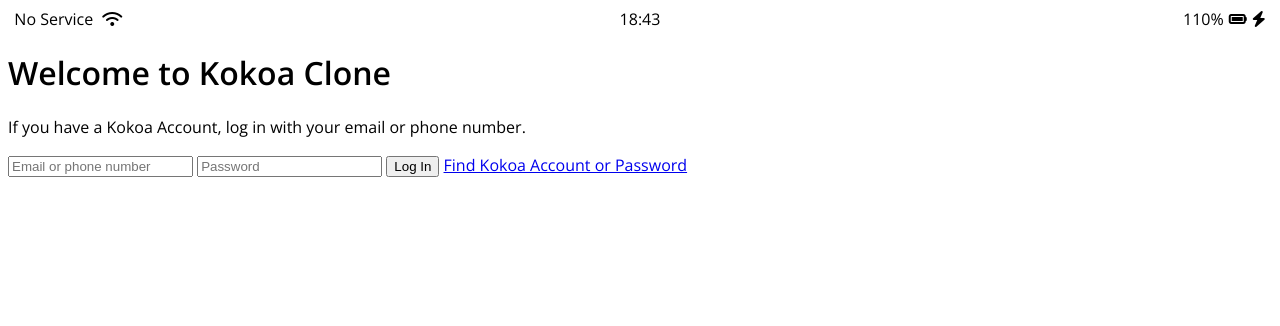
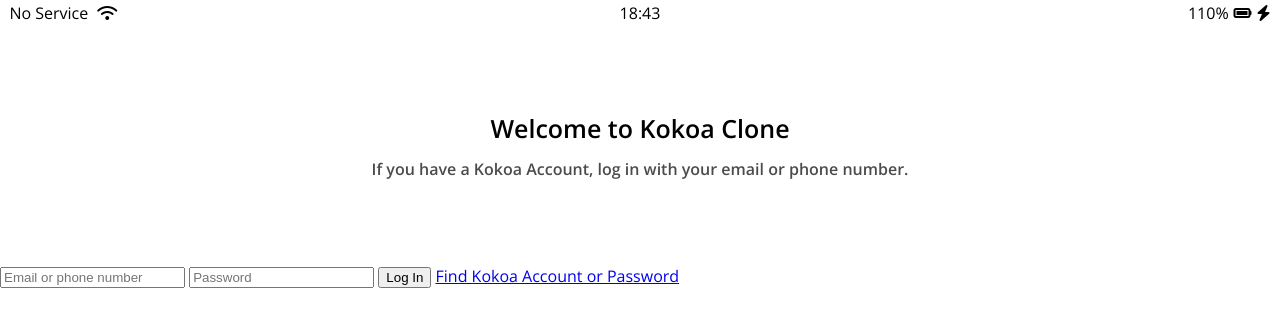
Before and after one commit to diazyouknow/kokoa-clone-2020, a plain HTML site: page index.html in a window 1280 px wide. Drawn offline with nearby package versions, Linux system fonts and the light colour scheme.

```diff
--- /dev/null
+++ b/css/reset.css
@@ -0,0 +1,124 @@
+html,
+body,
+div,
+span,
+applet,
+object,
+iframe,
+h1,
+h2,
+h3,
+h4,
+h5,
+h6,
+p,
+blockquote,
+pre,
+a,
+abbr,
+acronym,
+address,
+big,
+cite,
+code,
+del,
+dfn,
+em,
+img,
+ins,
+kbd,
+q,
+s,
+samp,
+small,
+strike,
+strong,
+sub,
+sup,
+tt,
+var,
+b,
+u,
+i,
+center,
+dl,
+dt,
+dd,
+ol,
+ul,
+li,
+fieldset,
+form,
+label,
+legend,
+table,
+caption,
+tbody,
+tfoot,
+thead,
+tr,
+th,
+td,
+article,
+aside,
+canvas,
+details,
+embed,
+figure,
+figcaption,
+footer,
+header,
+hgroup,
+menu,
+nav,
+output,
+ruby,
+section,
+summary,
+time,
+mark,
+audio,
+video {
+  margin: 0;
+  padding: 0;
+  border: 0;
+  font-size: 100%;
+  font: inherit;
+  vertical-align: baseline;
+}
+/* HTML5 display-role reset for older browsers */
+article,
+aside,
+details,
+figcaption,
+figure,
+footer,
+header,
+hgroup,
+menu,
+nav,
+section {
+  display: block;
+}
+body {
+  line-height: 1;
+}
+ol,
+ul {
+  list-style: none;
+}
+blockquote,
+q {
+  quotes: none;
+}
+blockquote:before,
+blockquote:after,
+q:before,
+q:after {
+  content: "";
+  content: none;
+}
+table {
+  border-collapse: collapse;
+  border-spacing: 0;
+}
--- /dev/null
+++ b/css/status-bar.css
@@ -0,0 +1,28 @@
+.status-bar {
+  display: flex;
+  justify-content: center;
+  padding: 5px 3px;
+}
+
+.status-bar_column {
+  width: 33%;
+}
+
+.status-bar_column:first-child span {
+  margin-right: 5px;
+}
+
+.status-bar_column:nth-child(2) {
+  display: flex;
+  justify-content: center;
+}
+
+.status-bar_column:last-child {
+  display: flex;
+  justify-content: flex-end;
+  align-items: center;
+}
+
+.fa-battery-full {
+  margin: 0px 5px;
+}
--- a/css/styles.css
+++ b/css/styles.css
@@ -1,32 +1,26 @@
 @import url("https://fonts.googleapis.com/css2?family=Open+Sans:wght@400;600&display=swap");
+@import "reset.css";
+@import "status-bar.css";
+
 body {
   font-family: "Open Sans", sans-serif;
 }
 
-.status-bar {
+.welcome-header {
+  margin: 90px 0px;
+  text-align: center;
   display: flex;
-  justify-content: center;
+  flex-direction: column;
+  align-items: center;
+  font-weight: 600;
 }
 
-.status-bar_column {
-  width: 33%;
+.welcome-header__title {
+  margin-bottom: 20px;
+  font-size: 25px;
 }
 
-.status-bar_column:first-child span {
-  margin-right: 5px;
+.welcome-header__text {
+  width: 60%;
+  opacity: 0.7;
 }
-
-.status-bar_column:nth-child(2) {
-  display: flex;
-  justify-content: center;
-}
-
-.status-bar_column:last-child {
-  display: flex;
-  justify-content: flex-end;
-  align-items: center;
-}
-
-.fa-battery-full {
-  margin: 0px 5px;
-}
```
